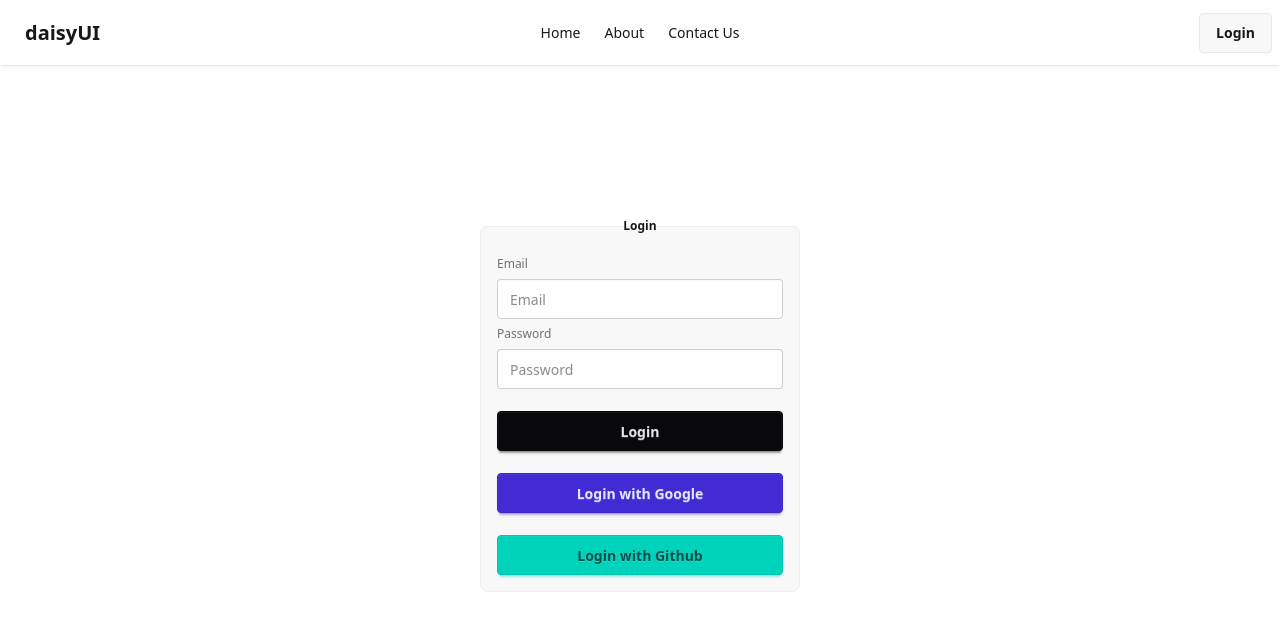
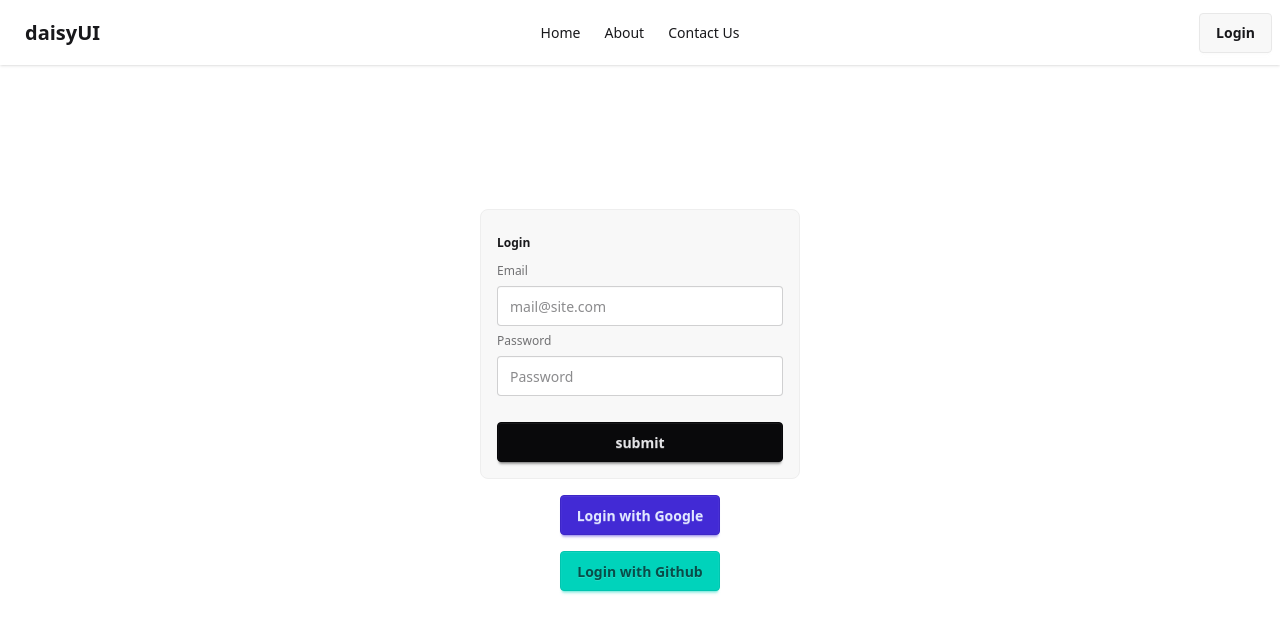
Before and after one commit to hurayrakhan/simple-firebase-auth, a React (Vite) app: page /login in a window 1280 px wide. Shown: the top 632 px of the page. Built offline with nearby package versions, Linux system fonts and the light colour scheme.

Commit message:
added password email login

```diff
--- a/src/components/Login.jsx
+++ b/src/components/Login.jsx
@@ -1,6 +1,5 @@
 
 import { createUserWithEmailAndPassword, GithubAuthProvider, GoogleAuthProvider, signInWithPopup } from 'firebase/auth';
-import React from 'react';
 import { auth } from '../Firebase/firebase.init';
 
 const Login = () => {
@@ -33,13 +32,14 @@ const Login = () => {
 
     }
 
-    const handleEmailPasswordLogin = e => {
+    const handleEmailPasswordLogin = (e) => {
         e.preventDefault();
-        console.log(e.target)
+
         const email = e.target.email.value
         const password = e.target.password.value
 
-        createUserWithEmailAndPassword(auth, email, password )
+
+        createUserWithEmailAndPassword(auth, email, password)
             .then(result => {
 
             })
@@ -50,20 +50,25 @@ const Login = () => {
 
     return (
         <div className='text-center place-items-center mt-36 '>
-            <fieldset className="fieldset bg-base-200 border-base-300 rounded-box w-xs border p-4">
+            <form onSubmit={handleEmailPasswordLogin} className="fieldset bg-base-200 border-base-300 rounded-box w-xs border p-4">
                 <legend className="fieldset-legend">Login</legend>
 
                 <label className="label">Email</label>
-                <input type="email" className="input" placeholder="Email" />
+                <input className="input validator" type="email" name='email' required placeholder="mail@site.com" />
 
                 <label className="label">Password</label>
-                <input type="password" className="input" placeholder="Password" />
+                <input type="password" className="input validator" required name='password' placeholder="Password" minLength="8"
+                    pattern="(?=.*\d)(?=.*[a-z])(?=.*[A-Z]).{8,}"
+                    title="Must be more than 8 characters, including number, symbol, uppercase letter" />
 
-                <button onClick={handleEmailPasswordLogin} className="btn btn-neutral mt-4">Login</button>
+
+                <input className='btn btn-neutral mt-5' type="submit" value="submit" />
+
+
+            </form>
             <button onClick={handleLogin} className="btn btn-primary mt-4">Login with Google</button>
+            <br />
             <button onClick={handleGithubLogin} className="btn btn-accent mt-4">Login with Github</button>
-
-            </fieldset>
         </div>
     );
 };
```
Lines whose indentation alone changed are shown as unchanged.
